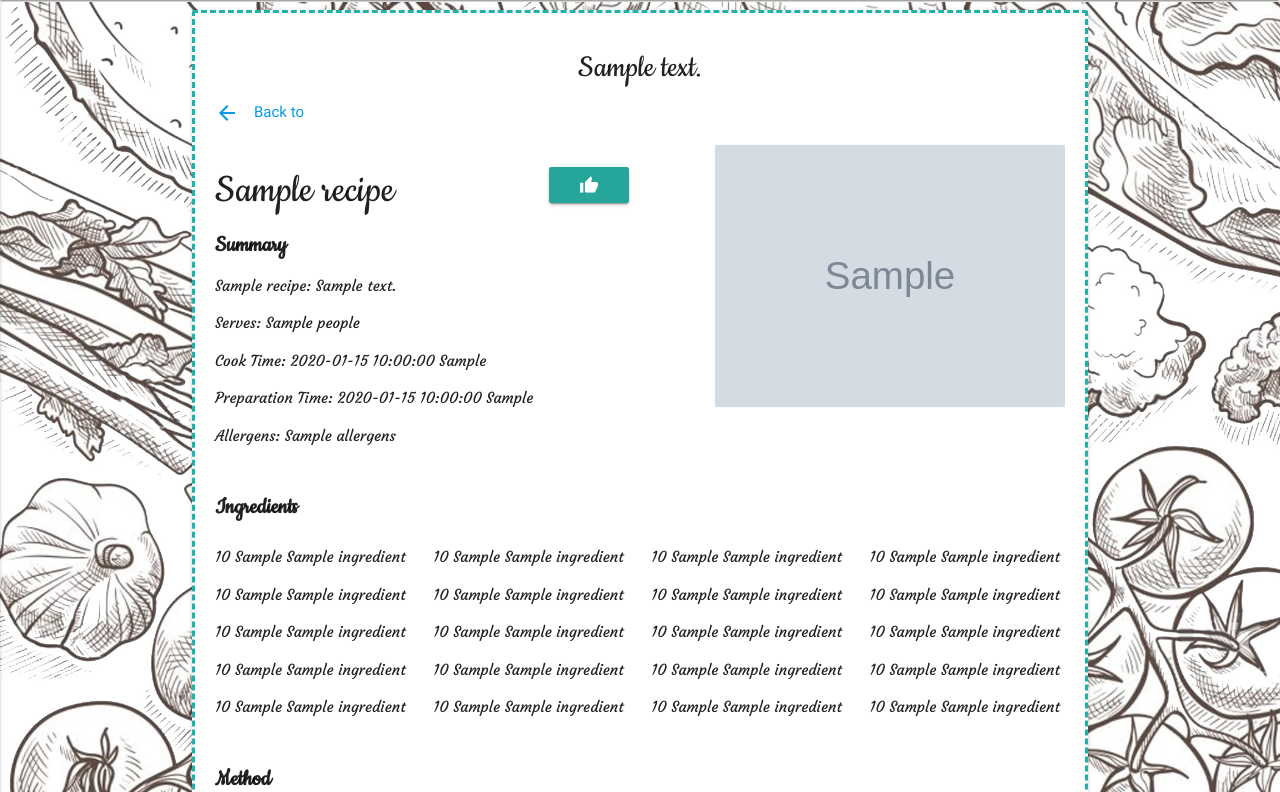
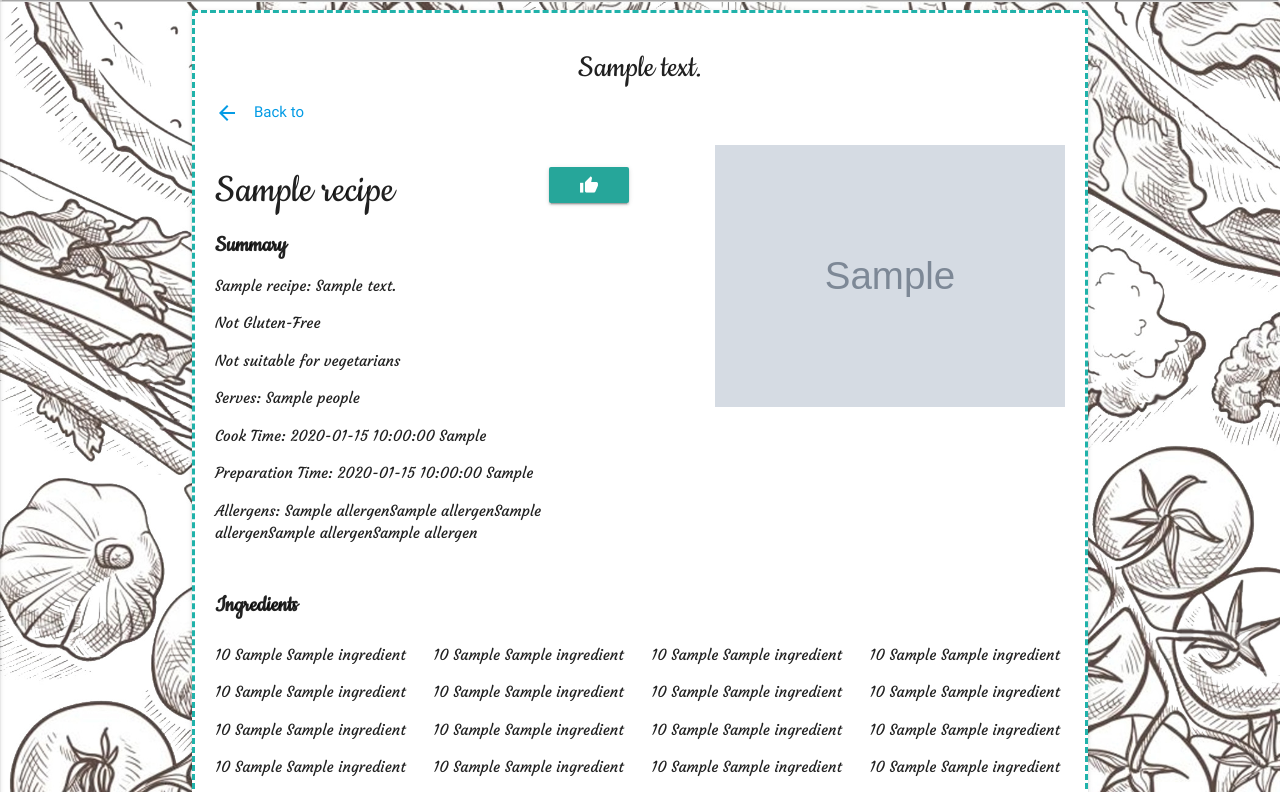
Before and after one commit to selinaerhabor/onetwocook, a Flask app: template templates/viewrecipe.html in a window 1280 px wide. Shown: the part 64-856 px from the top of the page. Run offline with Flask 2, Linux system fonts and the light colour scheme; the template is opened without the code that fills it: most values are stand-ins (such as "Sample title", 1, 10 or a date in 2020); grey boxes marked "Sample" are stand-in pictures; some libraries are stand-ins or nearby versions.

Commit message:
Added if statement for gluten-free, vegetarian and allergens to neatly render to results from the checkboxes in add a recipe form and to neatly display recipe allergens.

```diff
--- a/templates/viewrecipe.html
+++ b/templates/viewrecipe.html
@@ -23,11 +23,21 @@
                         {% endif %}
                         <h5><b>Summary</b></h5>
                         <p>{{recipe.recipe_name}}: {{recipe.recipe_summary}}</p>
+                        {% if recipe.gluten_free == "on" %}
+                            <p>Gluten-Free Recipe<i class="material-icons">check_circle</i></p>
+                        {% else %}
+                            <p>Not Gluten-Free</p>
+                        {% endif %}
+                        {% if recipe.vegetarian == "on" %}
+                            <p>Suitable For Vegetarians<i class="material-icons">check_circle</i></p>
+                        {% else %}
+                            <p>Not suitable for vegetarians</p>
+                        {% endif %}
                         <p>Serves: {{recipe.recipe_serves}} people</p>
                         <p>Cook Time: {{recipe.cook_time}} {{recipe.ct_units}}</p>
                         <p>Preparation Time: {{recipe.preparation_time}} {{recipe.pt_units}}</p>
-                        {% if recipe.allergens != "" %}
-                            <p>Allergens: {{recipe.allergens|capitalize}}</p>
+                        {% if recipe.allergens %}
+                            <p>Allergens: {{recipe.allergens[0]}}{{recipe.allergens[1]}}{{recipe.allergens[2]}}{{recipe.allergens[3]}}{{recipe.allergens[4]}}</p>
                         {% else %}
                             <p>Allergens: None listed</p>
                         {% endif %}
```
